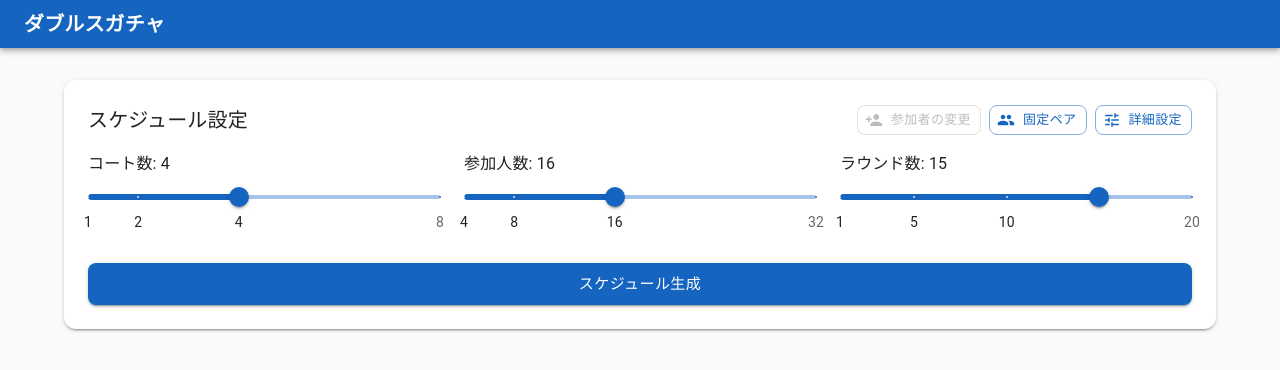
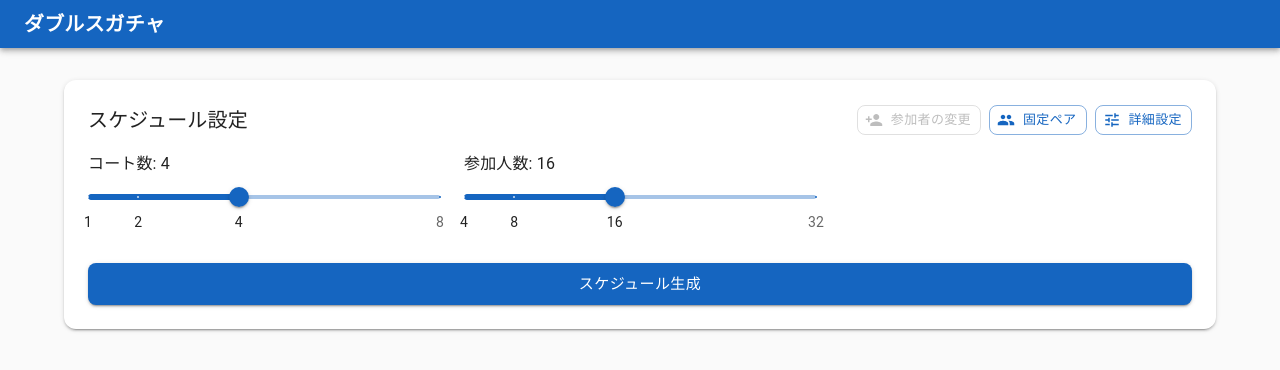
Before and after one commit to tshorea1207/doubles-random-number-table, a React (Vite) app: page / in a window 1280 px wide. Shown: the top 370 px of the page. Built offline with nearby package versions, Linux system fonts and the light colour scheme.

Commit message:
生成ラウンド数の変更スライダーを詳細設定ダイアログに移動

```diff
--- a/src/components/ScheduleForm.tsx
+++ b/src/components/ScheduleForm.tsx
@@ -169,28 +169,8 @@ export function ScheduleForm({ onGenerate, onCancel, isGenerating, hasSchedule,
             />
           </Grid>
 
-          {/* ラウンド数 */}
-          <Grid item xs={6} sm={4} order={{ xs: 2, sm: 3 }}>
-            <Typography gutterBottom>ラウンド数: {rounds}</Typography>
-            <Slider
-              value={rounds}
-              onChange={(_, value) => setRounds(value as number)}
-              min={1}
-              max={20}
-              step={1}
-              marks={[
-                { value: 1, label: "1" },
-                { value: 5, label: "5" },
-                { value: 10, label: "10" },
-                { value: 20, label: "20" },
-              ]}
-              valueLabelDisplay="auto"
-              disabled={isGenerating}
-            />
-          </Grid>
-
           {/* 参加人数 */}
-          <Grid item xs={12} sm={4} order={{ xs: 3, sm: 2 }}>
+          <Grid item xs={6} sm={4} order={{ xs: 2, sm: 2 }}>
             <Typography gutterBottom>参加人数: {players}</Typography>
             <Slider
               value={players}
@@ -251,6 +231,26 @@ export function ScheduleForm({ onGenerate, onCancel, isGenerating, hasSchedule,
       <Dialog open={advancedOpen} onClose={() => setAdvancedOpen(false)} maxWidth="sm" fullWidth>
         <DialogTitle>詳細設定</DialogTitle>
         <DialogContent>
+          {/* ラウンド数 */}
+          <Box sx={{ mt: 1, mb: 3 }}>
+            <Typography gutterBottom>ラウンド数: {rounds}</Typography>
+            <Slider
+              value={rounds}
+              onChange={(_, value) => setRounds(value as number)}
+              min={1}
+              max={20}
+              step={1}
+              marks={[
+                { value: 1, label: "1" },
+                { value: 5, label: "5" },
+                { value: 10, label: "10" },
+                { value: 20, label: "20" },
+              ]}
+              valueLabelDisplay="auto"
+              disabled={isGenerating}
+            />
+          </Box>
+
           {/* 重み W1 */}
           <Box sx={{ mt: 1, mb: 3 }}>
             <Box sx={{ display: "flex", alignItems: "center" }}>
```
